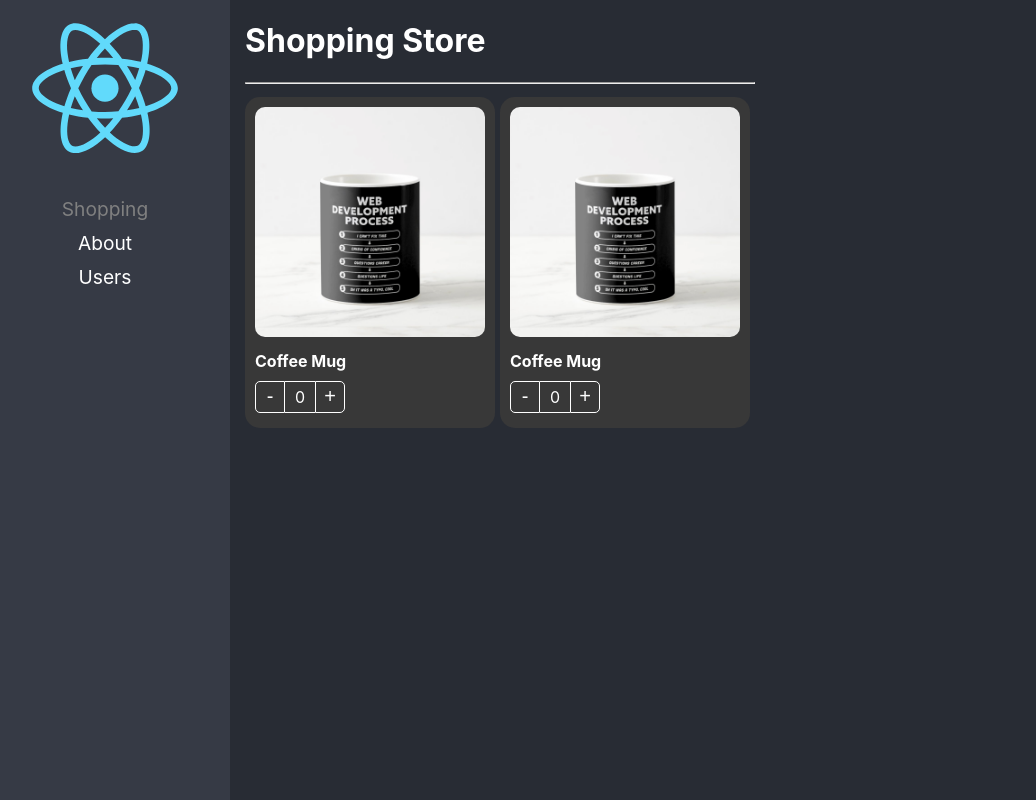
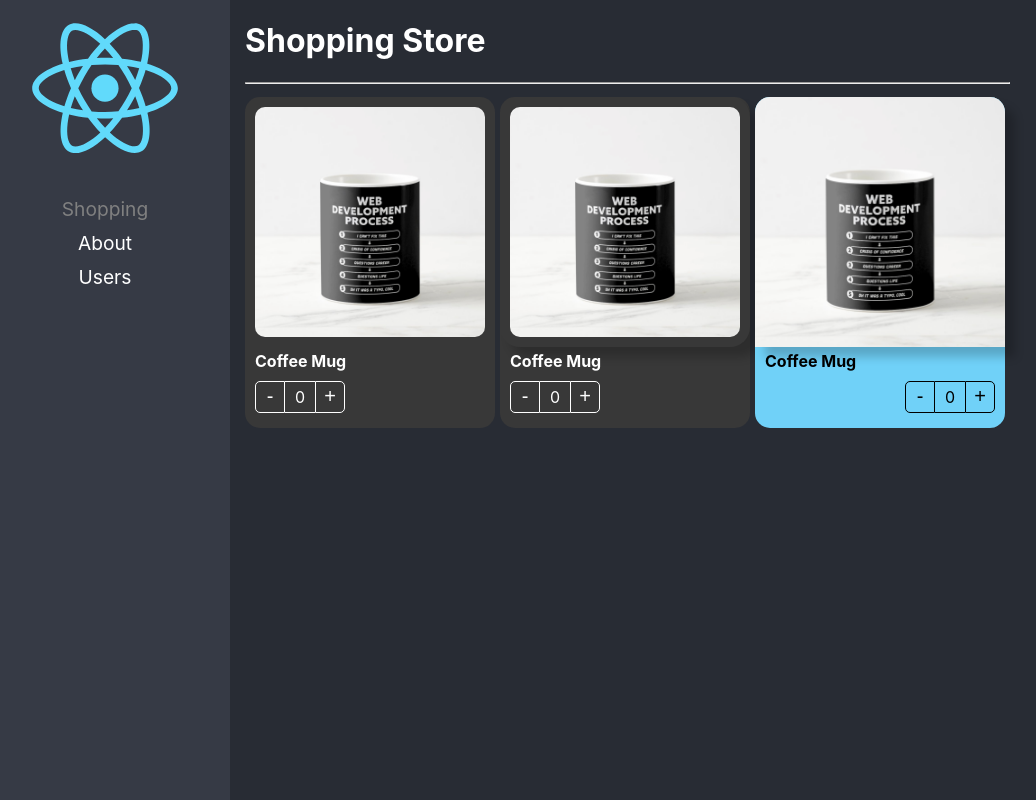
Before and after one commit to pablorodriguez-tk/react-adv, a React (Create React App) app: page / in a window 1280 px wide. Shown: the whole page, without its empty margins (20-1056 px from the left). Built offline with nearby package versions, Linux system fonts and the light colour scheme.

Commit message:
react CSSProperties

```diff
--- a/src/02-component-patterns/components/ProductButtons.tsx
+++ b/src/02-component-patterns/components/ProductButtons.tsx
@@ -4,12 +4,13 @@ import styles from "../styles/styles.module.css";
 
 export interface Props {
   className?: string;
+  style?: React.CSSProperties;
 }
 
-export const ProductButtons = ({ className }: Props) => {
+export const ProductButtons = ({ className, style }: Props) => {
   const { counter, increaseBy } = useContext(ProductContext);
   return (
-    <div className={`${styles.buttonsContainer} ${className}`}>
+    <div className={`${styles.buttonsContainer} ${className}`} style={style}>
       <button className={styles.buttonMinus} onClick={() => increaseBy(-1)}>
         -
       </button>
--- a/src/02-component-patterns/components/ProductCard.tsx
+++ b/src/02-component-patterns/components/ProductCard.tsx
@@ -1,5 +1,5 @@
 import styles from "../styles/styles.module.css";
-import { createContext, ReactElement } from "react";
+import { createContext } from "react";
 import { useProduct } from "../hooks/useProduct";
 import { Product, ProductContextProps } from "../interfaces/interfaces";
 
@@ -8,15 +8,18 @@ const { Provider } = ProductContext;
 
 export interface Props {
   product: Product;
-  children?: ReactElement | ReactElement[];
+  children?: React.ReactElement | React.ReactElement[];
   className?: string;
+  style?: React.CSSProperties;
 }
 
-export const ProductCard = ({ product, children, className }: Props) => {
+export const ProductCard = ({ product, children, className, style }: Props) => {
   const { counter, increaseBy } = useProduct();
   return (
     <Provider value={{ counter, increaseBy, product }}>
-      <div className={`${styles.productCard} ${className}`}>{children}</div>
+      <div className={`${styles.productCard} ${className}`} style={style}>
+        {children}
+      </div>
     </Provider>
   );
 };
--- a/src/02-component-patterns/components/ProductImage.tsx
+++ b/src/02-component-patterns/components/ProductImage.tsx
@@ -6,9 +6,10 @@ import noImage from "../assets/no-image.jpg";
 export interface Props {
   img?: string;
   className?: string;
+  style?: React.CSSProperties;
 }
 
-export const ProductImage = ({ img = "", className }: Props) => {
+export const ProductImage = ({ img = "", className, style }: Props) => {
   const { product } = useContext(ProductContext);
   let imgToShow: string;
   if (img) {
@@ -24,6 +25,7 @@ export const ProductImage = ({ img = "", className }: Props) => {
       className={`${styles.productImg} ${className}`}
       src={imgToShow}
       alt="Product"
+      style={style}
     />
   );
 };
--- a/src/02-component-patterns/components/ProductTitle.tsx
+++ b/src/02-component-patterns/components/ProductTitle.tsx
@@ -5,12 +5,13 @@ import styles from "../styles/styles.module.css";
 export interface Props {
   className?: string;
   title?: string;
+  style?: React.CSSProperties;
 }
 
-export const ProductTitle = ({ title, className }: Props) => {
+export const ProductTitle = ({ title, className, style }: Props) => {
   const { product } = useContext(ProductContext);
   return (
-    <span className={`${styles.productDescription} ${className}`}>
+    <span className={`${styles.productDescription} ${className}`} style={style}>
       {title ? title : product.title}
     </span>
   );
--- a/src/02-component-patterns/pages/ShoppingPage.tsx
+++ b/src/02-component-patterns/pages/ShoppingPage.tsx
@@ -25,9 +25,19 @@ export const ShoppingPage = () => {
           <ProductCard.Buttons className="custom-buttons" />
         </ProductCard>
         <ProductCard product={product} className="bg-dark text-white">
-          <ProductImage className="custom-image" />
+          <ProductImage
+            className="custom-image"
+            style={{ boxShadow: "10px 10px 10px rgba(0,0,0,0.2)" }}
+          />
           <ProductTitle className="text-white text-bold" />
           <ProductButtons className="custom-buttons" />
+        </ProductCard>
+        <ProductCard product={product} style={{ backgroundColor: "#70d1f8" }}>
+          <ProductImage
+            style={{ boxShadow: "10px 10px 10px rgba(0,0,0,0.2)" }}
+          />
+          <ProductTitle style={{ fontWeight: "bold" }} />
+          <ProductButtons style={{ display: "flex", justifyContent: "end" }} />
         </ProductCard>
       </div>
     </div>
```
